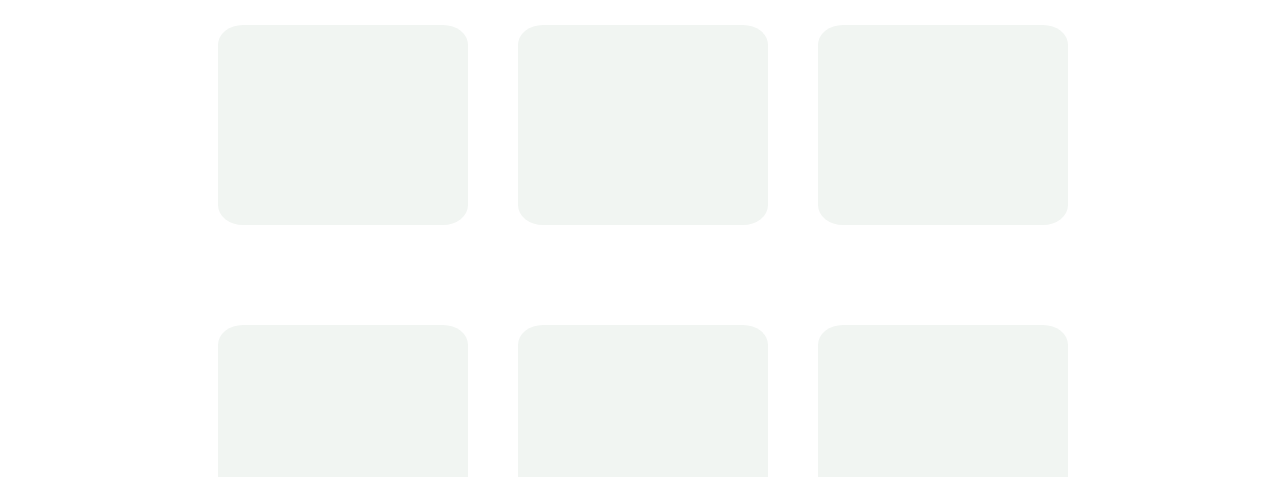
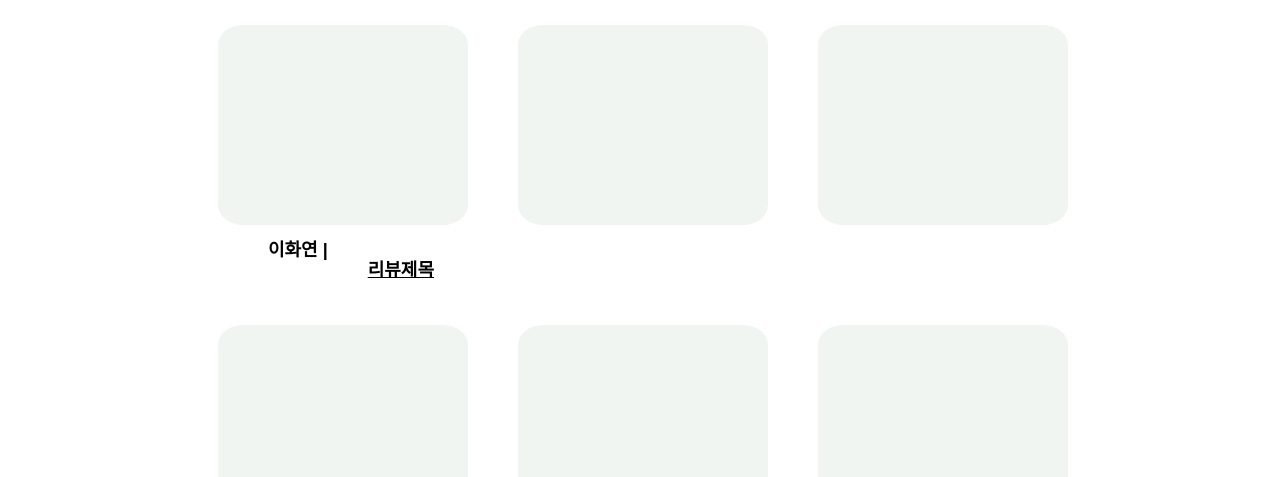
Before and after one commit to Gitto-OSP/2024-flask, a Flask app: page /review in a window 1280 px wide. Shown: the part 215-692 px from the top of the page. Run offline with Flask 3, Linux system fonts and the light colour scheme.

Commit message:
fix: 리뷰전체조회 수정

```diff
--- a/static/review.css
+++ b/static/review.css
@@ -28,3 +28,38 @@ div.item{
 div.item:hover{
     background-color:gray;
 }
+
+div.page{
+    position:absolute;
+    padding-left:630px;
+}
+
+.title {
+    text-align: center;
+    font-weight:bold;
+    color:black;
+    font-family:sans-serif;
+    padding:20px;
+
+}
+
+.title:hover{
+    color:gray;
+}
+
+.writer, .title{
+    float: left;
+    background:none;
+    margin: 10px;
+    font-size:18px;
+    position:relative;
+    left:40px;
+    top:200px;
+}
+.writer{
+    font-weight:bolder;
+}
+
+.writer:hover, .title:hover{
+    color:#F1F5F2;
+}
--- a/templates/review.html
+++ b/templates/review.html
@@ -1,17 +1,24 @@
-
-{%extends "index.html"%}
-{%block section%}
+<!DOCTYPE html>
+<html lang="ko">
+    {% extends "index.html" %}
+    {% block section %}
     <head>
         <meta charset="UTF-8">
         <meta name="viewport" content="width=device-width,initial-scale=1.0">
         <link rel="stylesheet" href="../static/review.css">
-    <script src="../static/review.js"></script>
-    <title>리뷰 전체조회-동문브랜드</title>
+        <title>리뷰 전체조회</title>
     </head>
     <body>
+        <!--페이지 상단 중앙 제목-->
         <p>리뷰</p>
+        <!--리뷰 섹션-->
         <div class="container">
-        <div class="item"></div>
+            <div class="item">
+                <div class="key">
+                    <p class="writer">이화연 |</p>
+                    <a class="title" href=".\specificReview.html">리뷰제목</a>
+                </div>
+            </div>
             <div class="item"></div>
             <div class="item"></div>
             <div class="item"></div>
@@ -19,4 +26,5 @@
             <div class="item"></div>
         </div>
     </body>
-{%endblock section%}
+    {% endblock section %}
+</html>
```
Lines whose indentation alone changed are shown as unchanged.
